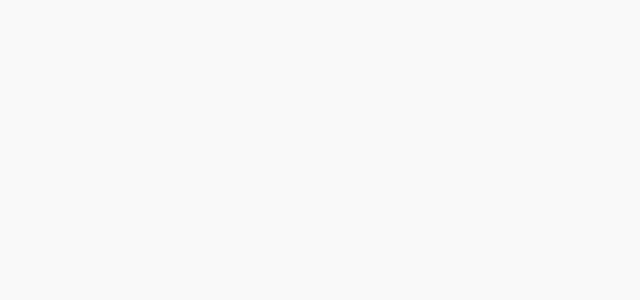
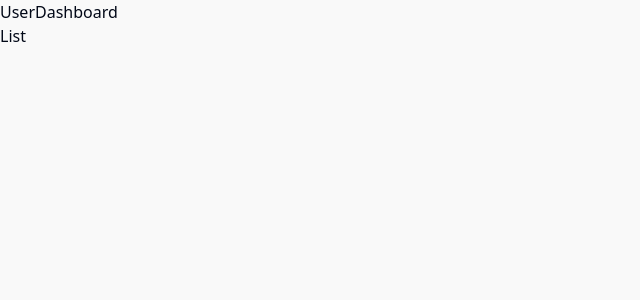
Before and after one commit to factoriaf5-p7/ui-uknow-stiinta, a React (Vite) app in the folder Front/: page /dashboard in a window 1280 px wide. Before the commit this address had no page. Shown: the top 300 px of the page, without its empty margins (0-640 px from the left). Built offline with nearby package versions, Linux system fonts and the light colour scheme.

Commit message:
crear ruta de dashboard

```diff
--- a/Front/src/App.tsx
+++ b/Front/src/App.tsx
@@ -7,6 +7,7 @@ import Protected from './pages/Protected';
 import { AuthProvider } from './context/AuthProvider';
 import RequireAuth from './components/RequireAuth';
 import HeroImg from './pages/HeroImg';
+import UserDashboard from './pages/UserDashboard';
 
 const App: FC = () => {
   const [showHeroImage, setShowHeroImage] = useState(true);
@@ -25,6 +26,7 @@ const App: FC = () => {
           <Route element={<RequireAuth allowedRoles={['user']} />}>
             <Route path="/protected" element={<Protected />} />
           </Route>
+          <Route path="/dashboard" element={<UserDashboard />} />
         </Routes>
       </AuthProvider>
     </Router>
--- a/Front/src/components/List.tsx
+++ /dev/null
@@ -1,7 +0,0 @@
-function List() {
-  return (
-    <div>List</div>
-  )
-}
-
-export default List
--- /dev/null
+++ b/Front/src/components/ListComponent.tsx
@@ -0,0 +1,7 @@
+function ListComponent() {
+  return (
+    <div>List</div>
+  )
+}
+
+export default ListComponent
--- a/Front/src/pages/UserDashboard.tsx
+++ b/Front/src/pages/UserDashboard.tsx
@@ -1,8 +1,12 @@
+import ListComponent from "@/components/ListComponent"
 
 
 function UserDashboard() {
   return (
+    <>
     <div>UserDashboard</div>
+    <ListComponent />
+    </>
   )
 }
 
```
